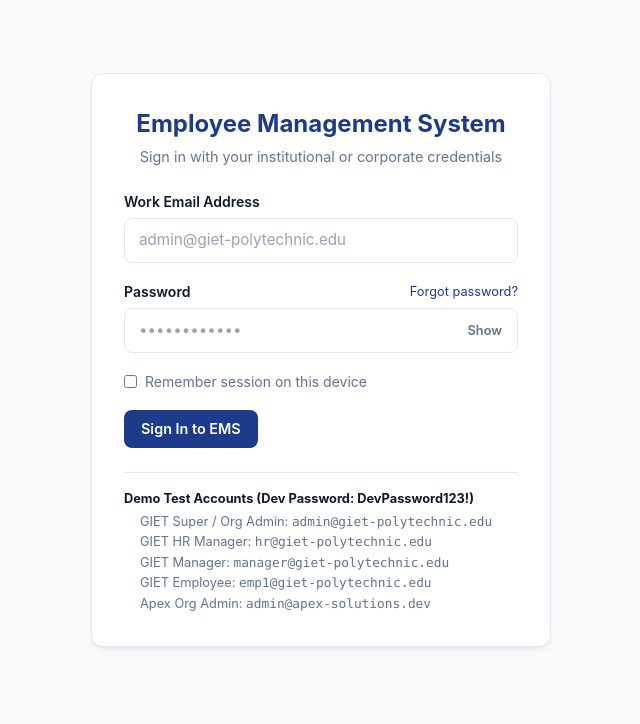
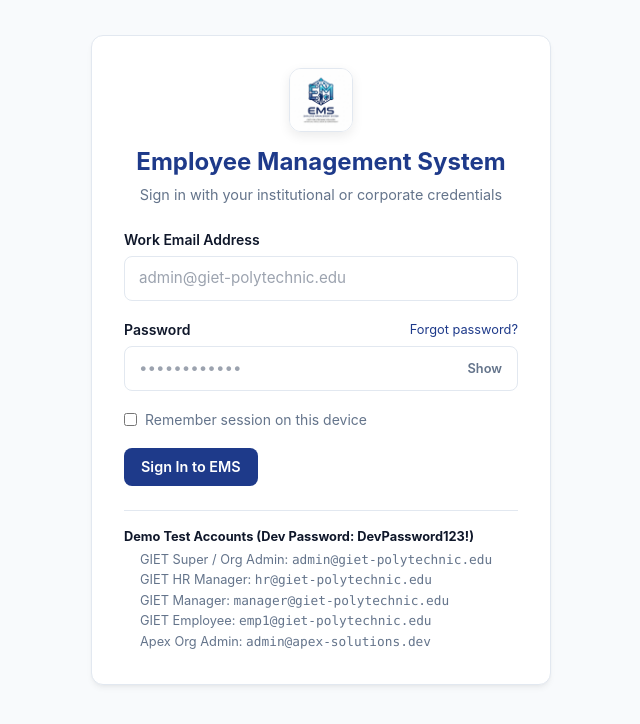
Before and after one commit to tejagiet/EMS, a Next.js app in the folder apps/web/: page /login in a window 1280 px wide. Shown: the top 724 px of the page, without its empty margins (319-959 px from the left). Built offline with nearby package versions, Linux system fonts and the light colour scheme.

Commit message:
feat(branding): add high-res application logo to login and shell headers

```diff
--- a/apps/web/app/login/page.tsx
+++ b/apps/web/app/login/page.tsx
@@ -25,6 +25,20 @@ export default async function LoginPage({ searchParams }: LoginPageProps) {
     <main className="auth-container">
       <div className="auth-card">
         <div className="auth-header">
+          <div style={{ display: "flex", justifyContent: "center", marginBottom: 12 }}>
+            <img
+              src="/logo.jpg"
+              alt="EMS Logo"
+              style={{
+                width: 64,
+                height: 64,
+                borderRadius: 12,
+                objectFit: "cover",
+                boxShadow: "0 4px 12px rgba(0, 0, 0, 0.08)",
+                border: "1px solid var(--border)",
+              }}
+            />
+          </div>
           <h1>{APP_NAME}</h1>
           <p>Sign in with your institutional or corporate credentials</p>
         </div>
--- a/apps/web/components/shell/AppShell.tsx
+++ b/apps/web/components/shell/AppShell.tsx
@@ -188,7 +188,17 @@ export function AppShell({ context, children }: AppShellProps) {
             {sidebarCollapsed ? <PanelLeftOpen size={18} /> : <PanelLeftClose size={18} />}
           </button>
 
-          <Link href="/portal" style={{ textDecoration: "none", color: "inherit" }}>
+          <Link href="/portal" style={{ textDecoration: "none", color: "inherit", display: "flex", alignItems: "center", gap: 8 }}>
+            <img
+              src="/logo.jpg"
+              alt="EMS Logo"
+              style={{
+                width: 28,
+                height: 28,
+                borderRadius: 6,
+                objectFit: "cover",
+              }}
+            />
             <h2>EMS Portal</h2>
           </Link>
 
@@ -201,7 +211,10 @@ export function AppShell({ context, children }: AppShellProps) {
         </div>
 
         {/* Header Right Actions */}
-        <div style={{ display: "flex", alignItems: "center", gap: 12 }}>
+        <div
+          className="shell-header-actions"
+          style={{ display: "flex", alignItems: "center", gap: 12 }}
+        >
           {/* Organization Switcher (Only if user has multiple authorized memberships) */}
           {context.memberships.length > 1 ? (
             <form
@@ -495,6 +508,17 @@ export function AppShell({ context, children }: AppShellProps) {
           )}
         </aside>
 
+        {mobileMenuOpen && (
+          <button
+            type="button"
+            className="shell-mobile-backdrop"
+            onClick={() => {
+              setMobileMenuOpen(false);
+            }}
+            aria-label="Close navigation menu"
+          />
+        )}
+
         {/* Main Content Area */}
         <main className="shell-content">
           <Breadcrumbs items={breadcrumbItems} />
```
Also changed, not shown: apps/web/public/logo.jpg (added).
